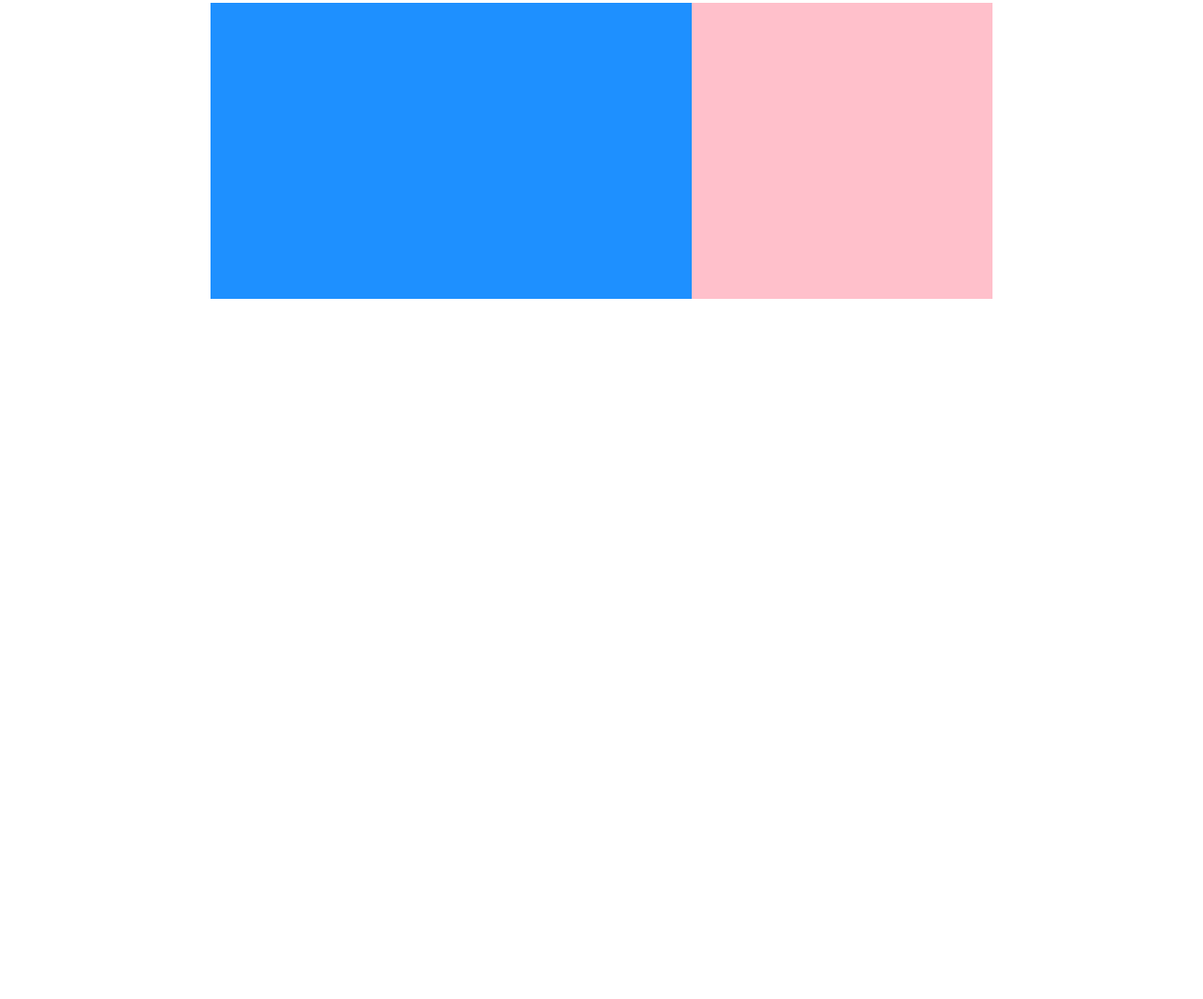
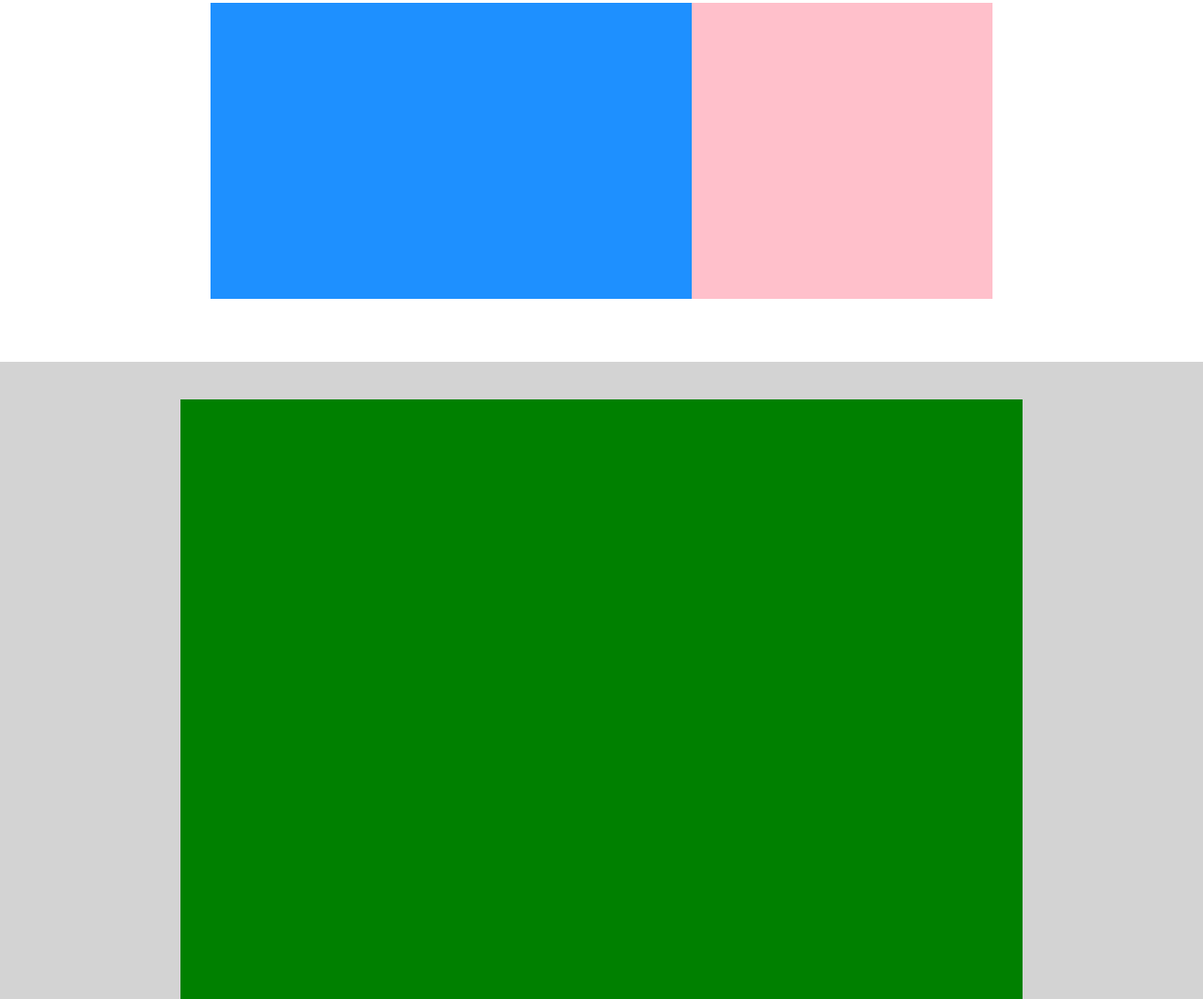
Before and after one commit to DavidC1103/htmlcss-struttura-discord, a plain HTML site: page index.html in a window 1280 px wide. Shown: the part 1437-2500 px from the top of the page at 94% size. Before the commit the page ends 1822 px from the top, so only its background shows below. Drawn offline with Linux system fonts and the light colour scheme.

Commit message:
[fix main]

```diff
--- a/css/style.css
+++ b/css/style.css
@@ -60,6 +60,7 @@ nav ul li{
 main{
   justify-content: center;
   width: 100%;
+  margin-bottom: 30px;
 
 }
 
@@ -94,6 +95,17 @@ main div.blue-pink1{
 
 
 .green{
-
+  background-color: lightgrey;
+  display: flex;
+  justify-content: center;
+  align-items: center;
+  height: 800px;
 
 }
+
+.green-box{
+  background-color: green;
+  width: 70%;
+  height: 90%;
+
+}
--- a/index.html
+++ b/index.html
@@ -44,7 +44,9 @@
       <section class="blue"></section>
       <section class="pink"></section>
     </div>
-    <div class="green"></div>
+    <div class="green">
+      <section class="green-box"></section>
+    </div>
 
 
   </main>
```
